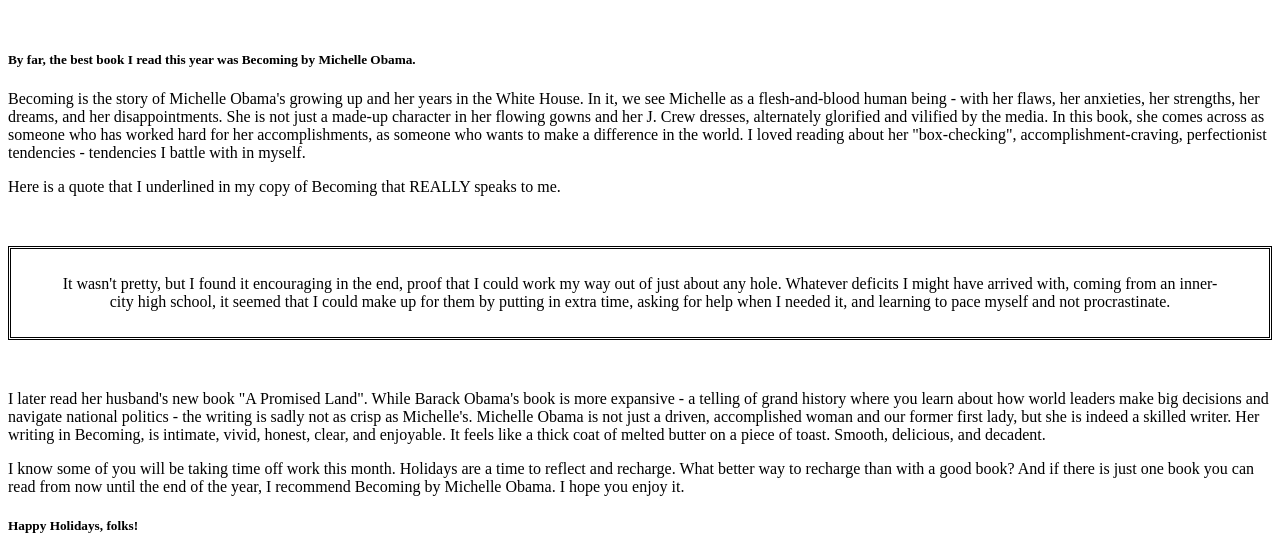
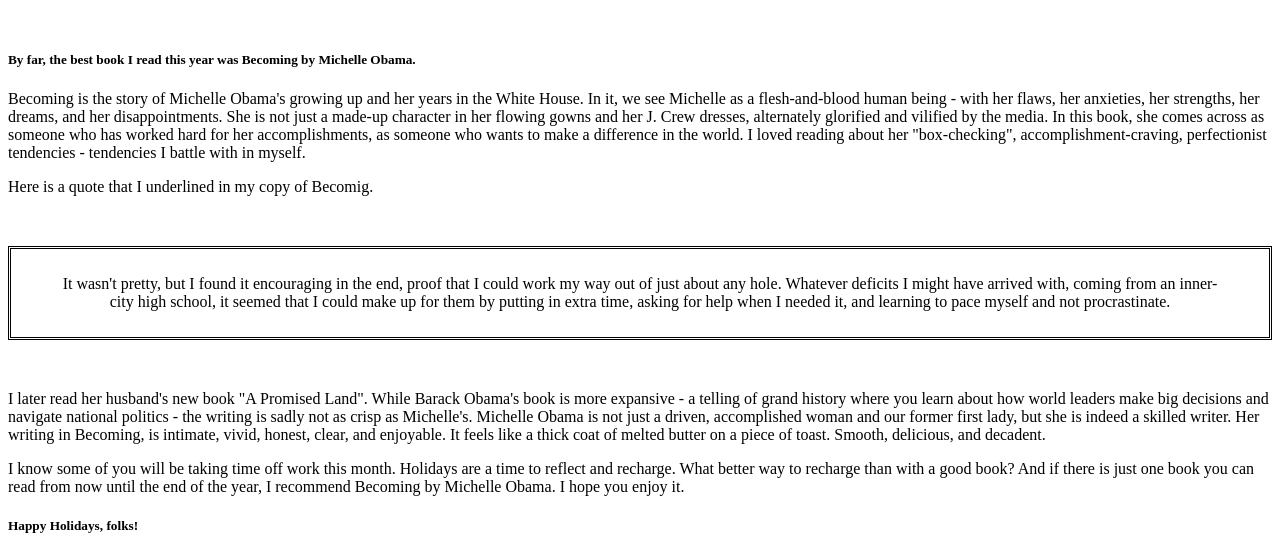
Before and after one commit to ThisisRajiRaj/thisisrajiraj.github.io, a Jekyll site: the page posts/yearinreview2020.html, which Jekyll copies as it is, in a window 1280 px wide and 900 px high, scrolled down 2172 px, cut to the strip 343-900 px from the top of the window. Built offline with Jekyll 4.4.1, drawn with Linux system fonts in a browser that asks for light colours.

Commit message:
Update yearinreview2020.html

```diff
--- a/posts/yearinreview2020.html
+++ b/posts/yearinreview2020.html
@@ -152,8 +152,7 @@ along with a few pictures from my life, this year.
     perfectionist tendencies - tendencies I battle with in myself.
 </p>
 <p>
-    Here is a quote that I underlined in my copy of Becoming that REALLY speaks
-    to me.
+    Here is a quote that I underlined in my copy of Becomig.
 </p>
 <br/>
 <p>
```
